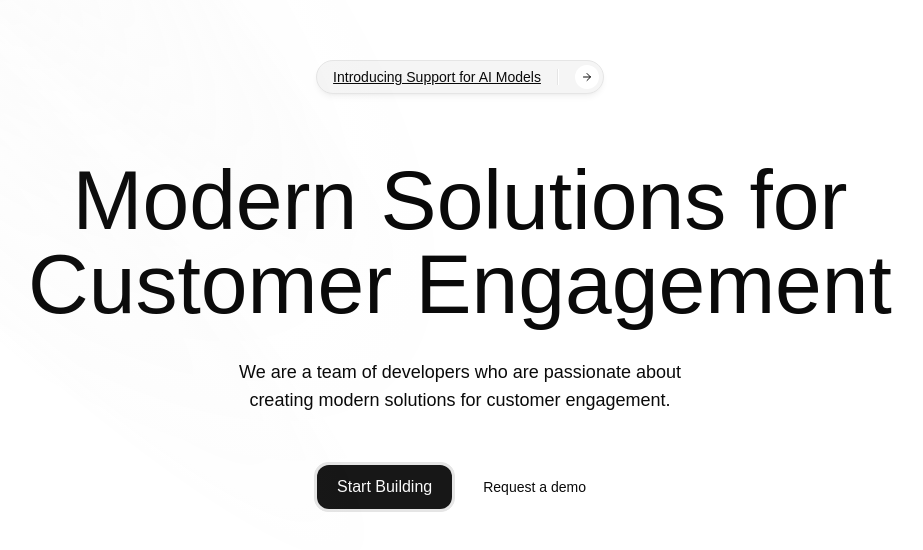
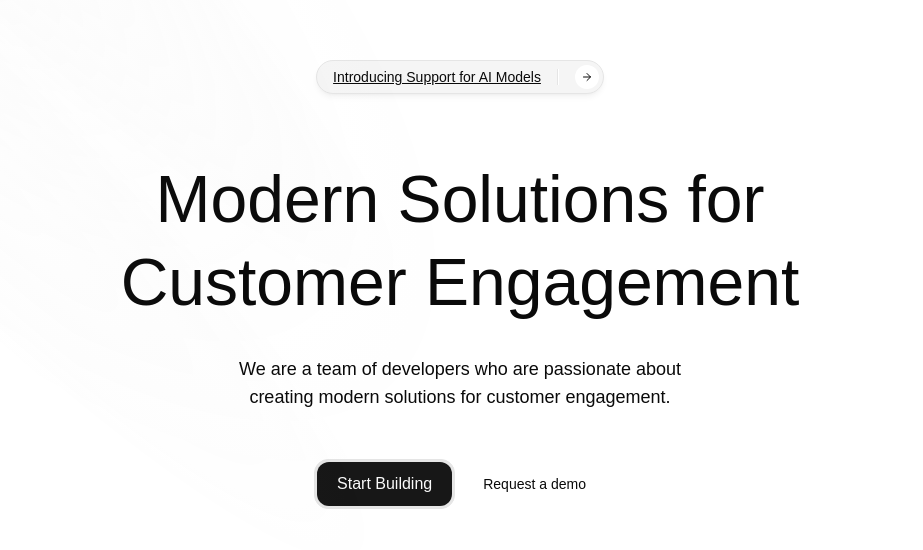
Before and after one commit to lacymorrow/codecollectivedevs.com, a Next.js app: page / in a window 1280 px wide. Shown: the part 164-714 px from the top of the page, without its empty margins (180-1103 px from the left). Built offline with nearby package versions, Linux system fonts and the light colour scheme.

Commit message:
Fixed header, fixed header spacing.

```diff
--- a/components/blocks/hero-section-1.tsx
+++ b/components/blocks/hero-section-1.tsx
@@ -111,7 +111,7 @@ export function HeroSection() {
                     </div>
                   </Link>
 
-                  <h1 className="mt-8 max-w-4xl mx-auto text-balance text-6xl md:text-7xl lg:mt-16 xl:text-[5.25rem]">
+                  <h1 className="mt-8 max-w-4xl mx-auto text-balance text-[2.5rem] leading-tight md:text-[3.25rem] lg:mt-16 xl:text-[4.125rem]">
                     Modern Solutions for Customer Engagement
                   </h1>
                   <p className="mx-auto mt-8 max-w-2xl text-balance text-lg">
```
